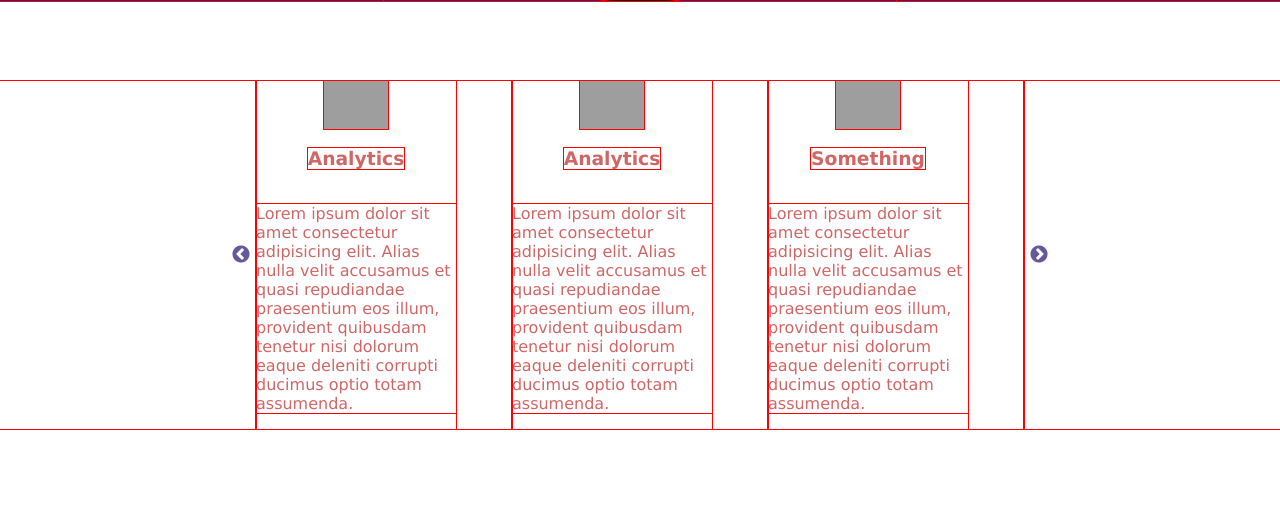
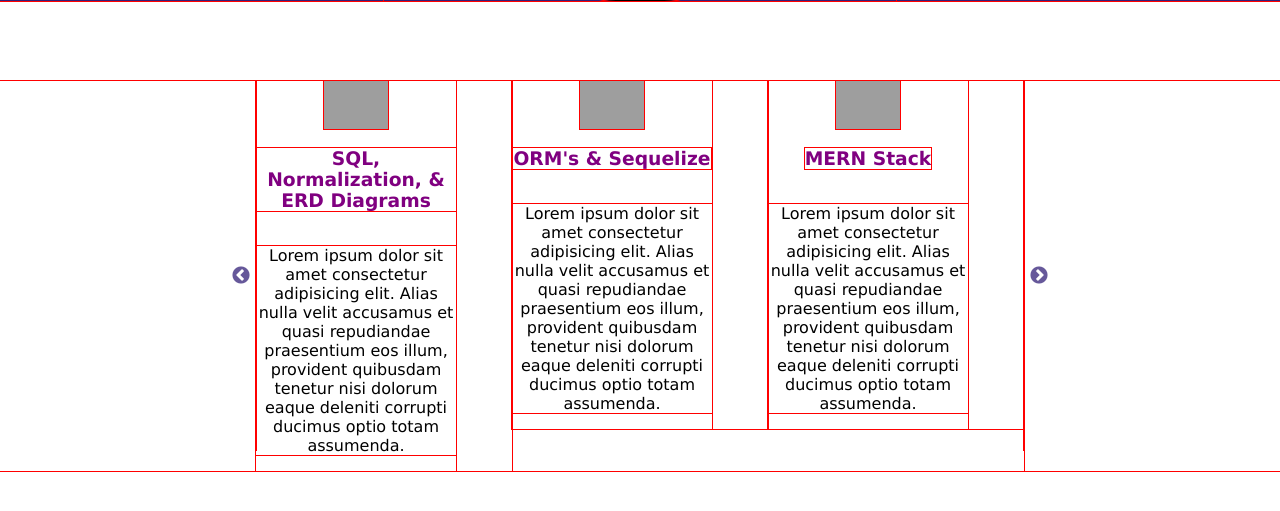
Before and after one commit to seanster-and-scout/portfolio, a PHP site: page / in a window 1280 px wide. Shown: the part 276-787 px from the top of the page. Run offline with PHP 8.4, Linux system fonts and the light colour scheme; some libraries are stand-ins or nearby versions; grey boxes are pictures that could not be loaded.

Commit message:
Added images

```diff
--- a/public/css/style.css
+++ b/public/css/style.css
@@ -177,4 +177,9 @@ text-align: center;
   display: flex;
   align-items: center;
   flex-flow: column nowrap;
+  color:purple;
+  text-align: center;
 }
+p {
+  color:black;
+}
--- a/public/index.html
+++ b/public/index.html
@@ -46,8 +46,8 @@
         <div class="carousel">
             <div>
                 <div class="carousel-skill">
-                    <img src="http://cdn.onlinewebfonts.com/svg/img_569476.png" width="64a">
-                    <h3>Analytics</h3>
+                    <img src="https://image.flaticon.com/icons/png/512/235/235183.png" width="64a">
+                    <h3>SQL, Normalization, & ERD Diagrams</h3>
                     <p>Lorem ipsum dolor sit amet consectetur adipisicing elit. Alias nulla velit accusamus et quasi
                         repudiandae praesentium eos illum, provident quibusdam tenetur nisi dolorum eaque deleniti
                         corrupti
@@ -56,8 +56,8 @@
             </div>
             <div>
                 <div class="carousel-skill">
-                    <img src="http://cdn.onlinewebfonts.com/svg/img_569476.png" width="64a">
-                    <h3>Analytics</h3>
+                    <img src="http://blog.espol.edu.ec/taws/files/2015/11/logo-small.png" width="64a">
+                    <h3>ORM's & Sequelize</h3>
                     <p>Lorem ipsum dolor sit amet consectetur adipisicing elit. Alias nulla velit accusamus et quasi
                         repudiandae praesentium eos illum, provident quibusdam tenetur nisi dolorum eaque deleniti
                         corrupti
@@ -66,8 +66,8 @@
             </div>
             <div>
                 <div class="carousel-skill">
-                    <img src="http://cdn.onlinewebfonts.com/svg/img_569476.png" width="64a">
-                    <h3>Something</h3>
+                    <img src="https://codingthesmartway.com/wp-content/uploads/2019/01/mern_logo.png" width="64a">
+                    <h3>MERN Stack</h3>
                     <p>Lorem ipsum dolor sit amet consectetur adipisicing elit. Alias nulla velit accusamus et quasi
                         repudiandae praesentium eos illum, provident quibusdam tenetur nisi dolorum eaque deleniti
                         corrupti
@@ -76,8 +76,8 @@
             </div>
             <div>
                 <div class="carousel-skill">
-                    <img src="http://cdn.onlinewebfonts.com/svg/img_569476.png" width="64a">
-                    <h3>Else</h3>
+                    <img src="http://www.iconhot.com/icon/png/coded/512/page-javascript.png" width="64a">
+                    <h3>Javascript & Jquery</h3>
                     <p>Lorem ipsum dolor sit amet consectetur adipisicing elit. Alias nulla velit accusamus et quasi
                         repudiandae praesentium eos illum, provident quibusdam tenetur nisi dolorum eaque deleniti
                         corrupti
@@ -86,8 +86,8 @@
             </div>
             <div>
                 <div class="carousel-skill">
-                    <img src="http://cdn.onlinewebfonts.com/svg/img_569476.png" width="64a">
-                    <h3>Analytics</h3>
+                    <img src="https://cdn-images-1.medium.com/max/1600/1*JY-JZfN8GW_OsJoVrI7wBg.png" width="64a">
+                    <h3>Login Authentication & Passport.js</h3>
                     <p>Lorem ipsum dolor sit amet consectetur adipisicing elit. Alias nulla velit accusamus et quasi
                         repudiandae praesentium eos illum, provident quibusdam tenetur nisi dolorum eaque deleniti
                         corrupti
@@ -96,8 +96,8 @@
             </div>
             <div>
                 <div class="carousel-skill">
-                    <img src="http://cdn.onlinewebfonts.com/svg/img_569476.png" width="64a">
-                    <h3>Analytics</h3>
+                    <img src="https://image.flaticon.com/icons/png/512/627/627558.png" width="64a">
+                    <h3>Web Scraping & APIs</h3>
                     <p>Lorem ipsum dolor sit amet consectetur adipisicing elit. Alias nulla velit accusamus et quasi
                         repudiandae praesentium eos illum, provident quibusdam tenetur nisi dolorum eaque deleniti
                         corrupti
```
